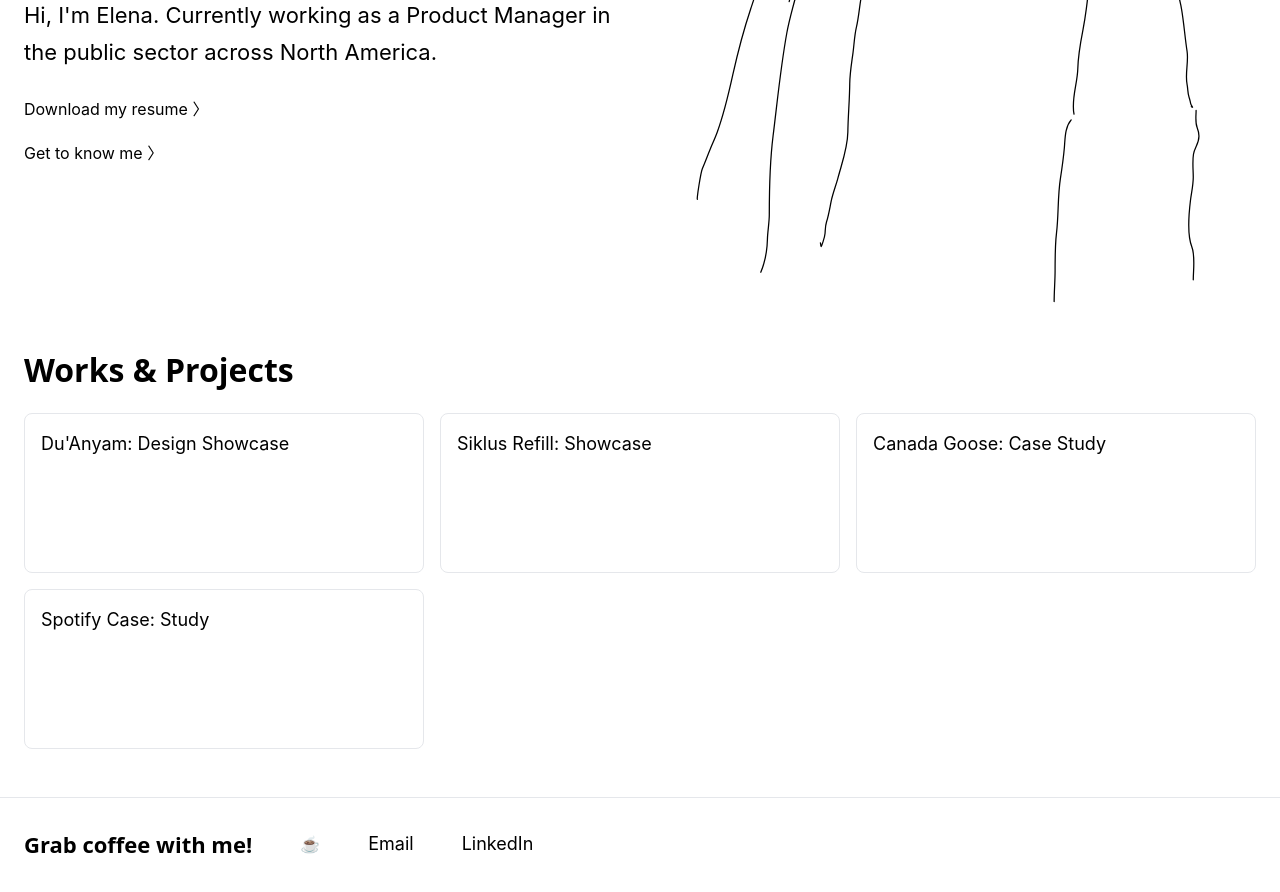
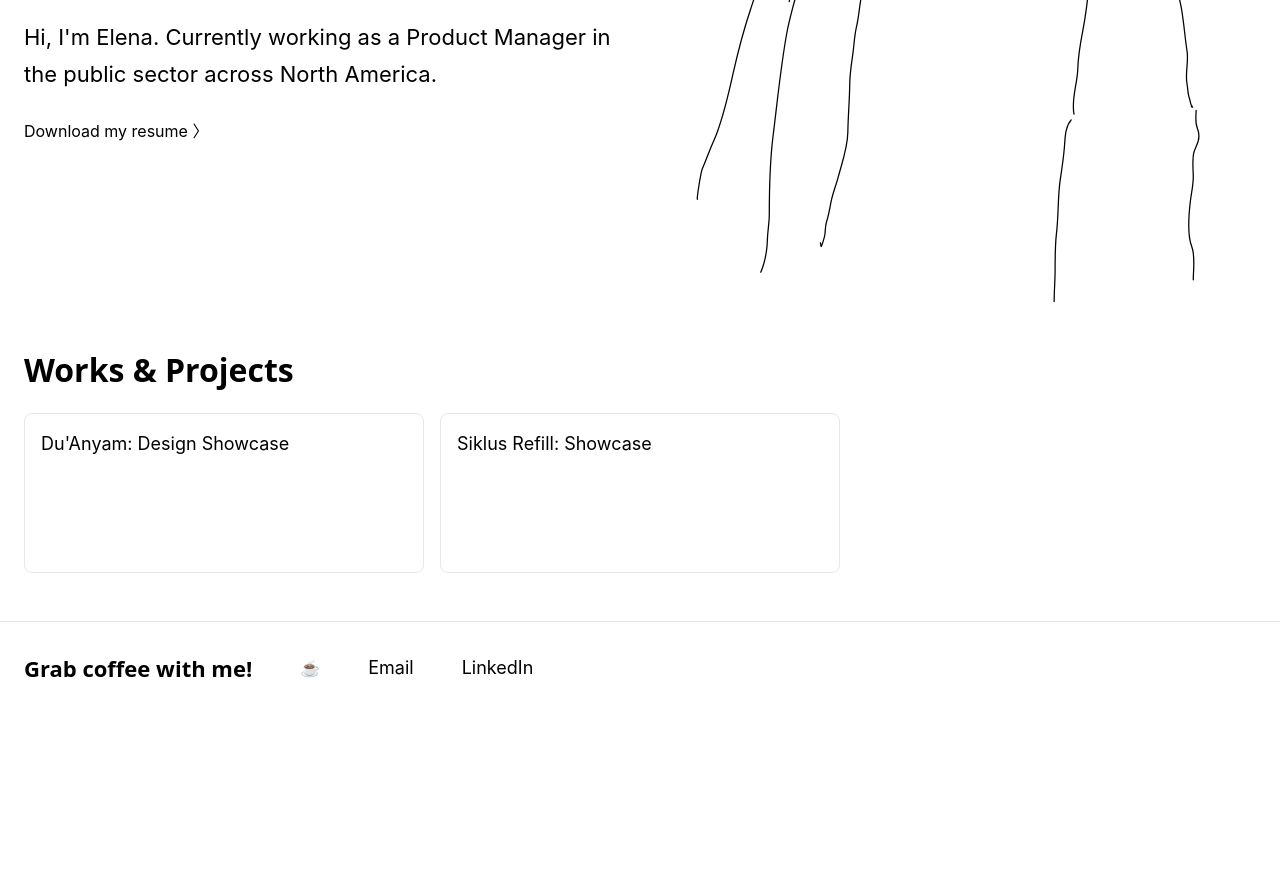
Before and after one commit to isabelaelena/isabelaelena.github.io, a SvelteKit app: page / in a window 1280 px wide. Shown: the part 500-1392 px from the top of the page. After the commit the page ends 1218 px from the top, so only its background shows below. Built offline with nearby package versions, Linux system fonts and the light colour scheme.

Commit message:
hid some stuff

```diff
--- a/src/routes/+page.svelte
+++ b/src/routes/+page.svelte
@@ -22,9 +22,9 @@
       <div class="mt-6 flex items-center">
         <a href="https://docs.google.com/document/d/1_D_RsFurP79CagVsEI5k12oEKSLORnerFzmg0Kvbyfg/edit?usp=sharing" class="hover:italic">Download my resume 〉</a>
       </div>
-      <div class="mt-4 flex items-center">
+      <!-- <div class="mt-4 flex items-center">
         <a href="/resume.pdf" class="hover:italic">Get to know me 〉</a>
-      </div>
+      </div> -->
     </div>
     <div class="flex justify-center pt-6 px-14">
       <Banner />
@@ -39,8 +39,8 @@
       <div class="grid grid-cols-3 gap-4 pt-2 pb-12">
         <a href="/works/duanyam" class="card">Du'Anyam: Design Showcase</a>
         <a href="/works/siklus" class="card">Siklus Refill: Showcase</a>
-        <a class="card">Canada Goose: Case Study</a>
-        <a class="card">Spotify Case: Study</a>
+        <!-- <a class="card">Canada Goose: Case Study</a>
+        <a class="card">Spotify Case: Study</a> -->
       </div>
   </div>
 </section>
```
